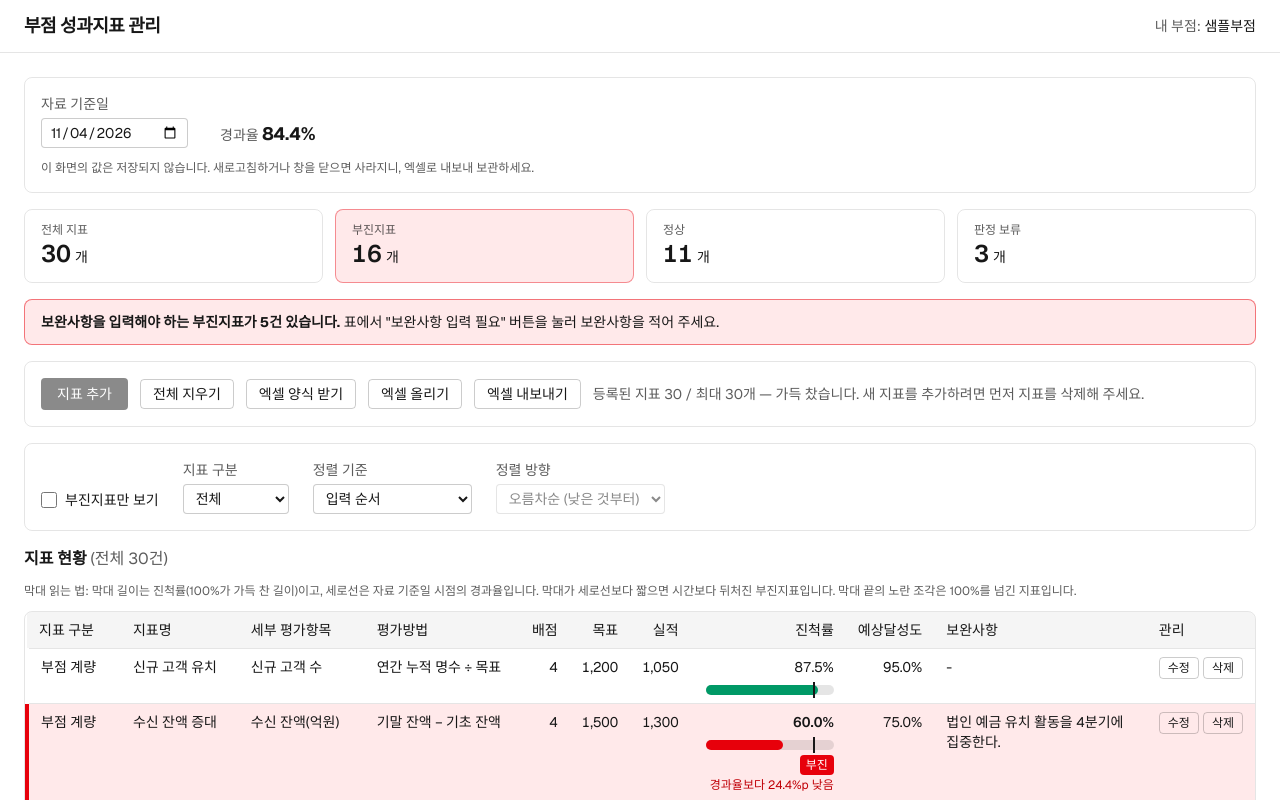
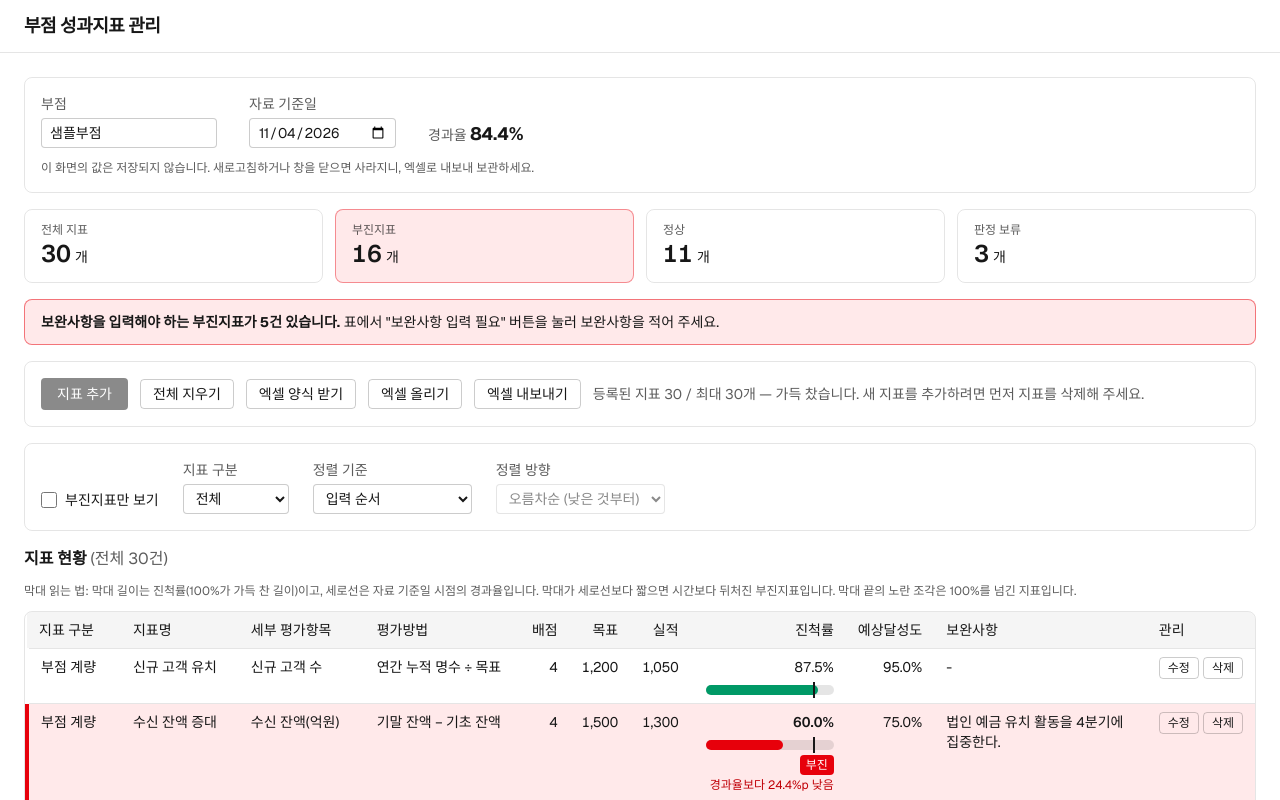
Before and after one commit to greatkmg9968-creator/my-app2, a Next.js app: page / in a window 1280 px wide. Shown: the top 800 px of the page. Built offline with nearby package versions, Linux system fonts and the light colour scheme.

Commit message:
로그인을 제외하고 부점 이름을 화면에서 직접 입력하게 바꿈 (이름을 바꾸면 기존 지표의 부점도 함께 바뀜)
Co-Authored-By: Claude Sonnet 5.5 <noreply@anthropic.com>

```diff
--- a/app/page.tsx
+++ b/app/page.tsx
@@ -6,10 +6,10 @@ import { SAMPLE_BRANCH, SAMPLE_INDICATORS } from "@/lib/sampleData";
 
 export default function Home() {
   return (
-    // 로그인(작업 13) 전이라 샘플 부점을 임시로 쓰고, 처음에는 샘플 지표 30건을 보여준다.
-    // 화면에서 "전체 지우기"로 샘플을 지우고 직접 입력할 수 있다.
-    <AppShell branch={SAMPLE_BRANCH}>
-      <IndicatorDashboard initialIndicators={SAMPLE_INDICATORS} branch={SAMPLE_BRANCH} />
+    // 로그인이 없으므로 부점 이름은 화면에서 직접 입력한다. 처음에는 샘플 부점 이름과 샘플 지표 30건을 보여주고,
+    // 화면에서 "전체 지우기"로 샘플을 지운 뒤 부점 이름을 바꾸고 직접 입력할 수 있다.
+    <AppShell>
+      <IndicatorDashboard initialIndicators={SAMPLE_INDICATORS} initialBranch={SAMPLE_BRANCH} />
     </AppShell>
   );
 }
--- a/components/AppShell.tsx
+++ b/components/AppShell.tsx
@@ -1,4 +1,4 @@
-// Design Ref: §2.2 ① 상단 바 — 서비스 이름 · 내 부점 (로그아웃 버튼은 작업 13에서 추가)
+// Design Ref: §2.2 ① 상단 바 — 서비스 이름. (로그인을 만들지 않으므로 로그아웃 버튼과 로그인 정보는 없다)
 // Plan SC: 작업 4 — 기본 화면 틀 (공통 레이아웃, 제목, 메뉴)
 
 import type { ReactNode } from "react";
@@ -7,28 +7,17 @@ import type { ReactNode } from "react";
 export const SERVICE_NAME = "부점 성과지표 관리";
 
 interface AppShellProps {
-  /** 로그인한 사용자의 부점. 로그인 기능(작업 13) 전에는 없을 수 있다. */
-  branch?: string;
   /** 화면 본문 */
   children: ReactNode;
 }
 
-/**
- * 로그인 후 화면이 공통으로 쓰는 틀: 위쪽에 상단 바, 아래쪽에 본문 영역.
- * 로그인 화면은 상단 바가 필요 없으므로 이 틀을 쓰지 않는다.
- */
-export default function AppShell({ branch, children }: AppShellProps) {
+/** 화면이 공통으로 쓰는 틀: 위쪽에 상단 바, 아래쪽에 본문 영역. */
+export default function AppShell({ children }: AppShellProps) {
   return (
     <div className="flex min-h-full flex-1 flex-col">
       <header className="border-b border-black/10 bg-background dark:border-white/15">
         <div className="mx-auto flex w-full max-w-7xl items-center justify-between gap-4 px-4 py-3 sm:px-6">
           <h1 className="text-lg font-semibold tracking-tight">{SERVICE_NAME}</h1>
-          <p className="text-sm text-foreground/70">
-            내 부점:{" "}
-            <span className="font-medium text-foreground">
-              {branch ?? "(로그인 전)"}
-            </span>
-          </p>
         </div>
       </header>
 
--- a/components/IndicatorDashboard.tsx
+++ b/components/IndicatorDashboard.tsx
@@ -87,8 +87,8 @@ const CONTROL_CLASS =
 interface IndicatorDashboardProps {
   /** 처음에 보여줄 지표. 화면에서 추가·수정·삭제하면 이 화면 안에서만 바뀐다. */
   initialIndicators: Indicator[];
-  /** 로그인한 사용자의 부점. 새 지표에 자동으로 넣는다. */
-  branch: string;
+  /** 처음에 채워 둘 부점 이름. 화면에서 바꿀 수 있고, 새 지표에 자동으로 들어간다. */
+  initialBranch: string;
 }
 
 // 오늘 날짜는 브라우저에서만 안다. 서버에서 처음 그릴 때는 빈 값을 쓰고,
@@ -136,10 +136,25 @@ function SummaryCard({
 
 export default function IndicatorDashboard({
   initialIndicators,
-  branch,
+  initialBranch,
 }: IndicatorDashboardProps) {
   // 지표 목록. 이 화면의 메모리에만 두고 저장하지 않는다.
   const [indicators, setIndicators] = useState<Indicator[]>(initialIndicators);
+
+  // 부점 이름. 로그인이 없으므로 화면에서 직접 입력한다. (입력 중에는 공백도 그대로 두고, 쓸 때는 앞뒤 공백을 지운다)
+  const [branchInput, setBranchInput] = useState(initialBranch);
+  const branch = branchInput.trim();
+  const branchReady = branch !== "";
+
+  /** 부점 이름을 바꾸면 이미 있는 지표의 부점도 같은 이름으로 맞춘다. (엑셀로 내보낸 뒤 다시 올릴 때 부점이 어긋나지 않게) */
+  const handleBranchChange = (value: string) => {
+    setBranchInput(value);
+    const next = value.trim();
+    if (next === "") return;
+    setIndicators((current) =>
+      current.map((item) => (item.branch === next ? item : { ...item, branch: next })),
+    );
+  };
   const [formTarget, setFormTarget] = useState<FormTarget>(null);
   const isFull = indicators.length >= MAX_INDICATORS;
 
@@ -199,7 +214,7 @@ export default function IndicatorDashboard({
   const [uploadNotice, setUploadNotice] = useState<UploadNotice | null>(null);
   const [excelBusy, setExcelBusy] = useState(false);
 
-  /** 엑셀 양식(.xlsx)을 만들어 내려받는다. 양식에는 내 부점 이름이 미리 적혀 있다. */
+  /** 엑셀 양식(.xlsx)을 만들어 내려받는다. 양식에는 화면에 입력한 부점 이름이 미리 적혀 있다. */
   const handleDownloadTemplate = async () => {
     setExcelBusy(true);
     setUploadNotice(null);
@@ -351,6 +366,19 @@ export default function IndicatorDashboard({
       >
         <div className="flex flex-wrap items-end gap-x-8 gap-y-3">
           <label className="flex flex-col gap-1 text-sm">
+            <span className="text-foreground/70">부점</span>
+            <input
+              type="text"
+              value={branchInput}
+              onChange={(event) => handleBranchChange(event.target.value)}
+              placeholder="부점 이름"
+              maxLength={40}
+              aria-invalid={branchReady ? undefined : true}
+              data-testid="branch-input"
+              className="w-44 rounded border border-black/20 bg-background px-2 py-1 aria-[invalid=true]:border-red-600 dark:border-white/25"
+            />
+          </label>
+          <label className="flex flex-col gap-1 text-sm">
             <span className="text-foreground/70">자료 기준일</span>
             <input
               type="date"
@@ -369,6 +397,11 @@ export default function IndicatorDashboard({
         <p className="mt-3 text-xs text-foreground/70">
           이 화면의 값은 저장되지 않습니다. 새로고침하거나 창을 닫으면 사라지니, 엑셀로 내보내 보관하세요.
         </p>
+        {!branchReady && (
+          <p role="alert" className="mt-2 text-xs text-red-600 dark:text-red-400">
+            부점 이름을 입력해야 지표를 추가하거나 엑셀 양식·올리기·내보내기를 쓸 수 있습니다.
+          </p>
+        )}
       </section>
 
       {rows === null || visibleRows === null ? (
@@ -408,7 +441,7 @@ export default function IndicatorDashboard({
             <button
               type="button"
               onClick={() => setFormTarget({ mode: "add" })}
-              disabled={isFull}
+              disabled={isFull || !branchReady}
               className="rounded bg-foreground px-4 py-1.5 text-sm font-medium text-background hover:opacity-90 disabled:cursor-not-allowed disabled:opacity-50"
             >
               지표 추가
@@ -424,7 +457,7 @@ export default function IndicatorDashboard({
             <button
               type="button"
               onClick={handleDownloadTemplate}
-              disabled={excelBusy}
+              disabled={excelBusy || !branchReady}
               className={TOOL_BUTTON}
             >
               엑셀 양식 받기
@@ -432,7 +465,7 @@ export default function IndicatorDashboard({
             <button
               type="button"
               onClick={() => fileInputRef.current?.click()}
-              disabled={excelBusy}
+              disabled={excelBusy || !branchReady}
               className={TOOL_BUTTON}
             >
               엑셀 올리기
@@ -440,7 +473,7 @@ export default function IndicatorDashboard({
             <button
               type="button"
               onClick={handleExport}
-              disabled={excelBusy || indicators.length === 0}
+              disabled={excelBusy || !branchReady || indicators.length === 0}
               title="필터·정렬과 관계없이 전체 지표를 내보냅니다."
               className={TOOL_BUTTON}
             >
--- a/components/IndicatorForm.tsx
+++ b/components/IndicatorForm.tsx
@@ -26,7 +26,7 @@ import {
 } from "@/types/indicator";
 
 interface IndicatorFormProps {
-  /** 로그인한 사용자의 부점. 입력칸 없이 자동으로 넣는다. */
+  /** 화면에 입력한 부점 이름. 입력칸 없이 자동으로 넣는다. */
   branch: string;
   /** 수정할 지표. 없으면 새 지표를 추가한다. */
   initial?: Indicator;
@@ -170,7 +170,7 @@ export default function IndicatorForm({
             {initial ? "지표 수정" : "지표 추가"}
           </h2>
           <p className="mt-1 text-xs text-foreground/70">
-            부점: <span className="font-medium text-foreground">{branch}</span> (로그인한 부점으로 자동 입력됩니다)
+            부점: <span className="font-medium text-foreground">{branch}</span> (화면 위쪽에 입력한 부점 이름이 자동으로 들어갑니다)
           </p>
         </header>
 
--- a/lib/excel.ts
+++ b/lib/excel.ts
@@ -34,7 +34,7 @@ const GUIDE_LINES: string[] = [
   "",
   `1. "${DATA_SHEET_NAME}" 시트에 지표를 한 줄에 하나씩 적습니다. 최대 ${MAX_INDICATORS}개까지 올릴 수 있습니다.`,
   "2. 첫 줄(머리글)은 지우거나 이름을 바꾸지 마세요. 열 순서는 바꿔도 됩니다.",
-  "3. 부점 칸은 내 부점 이름이 미리 적혀 있습니다. 다른 부점 이름이 있으면 올릴 수 없습니다.",
+  "3. 부점 칸은 화면에 입력한 부점 이름이 미리 적혀 있습니다. 화면의 부점 이름과 다르면 올릴 수 없습니다.",
   `4. 지표구분은 ${INDICATOR_CATEGORIES.join(" / ")} 중 하나를 고릅니다.`,
   "5. 계량 지표: 기준값, 목표값, 실적값을 적습니다. 진척률은 자동 계산되므로 비워 두세요.",
   "   (목표값과 기준값이 같아 계산할 수 없을 때만 진척률을 직접 적습니다)",
@@ -118,7 +118,7 @@ const WARNING_FONT_COLOR = "FFB91C1C";
 export interface ExportInput {
   /** 화면의 모든 지표를 평가한 줄들. 필터·정렬과 관계없이 전체를 넣는다. */
   rows: IndicatorRow[];
-  /** 로그인한 사용자의 부점 */
+  /** 화면에 입력한 부점 이름 */
   branch: string;
   /** 화면의 자료 기준일 */
   referenceDate: string;
--- a/lib/excelRows.ts
+++ b/lib/excelRows.ts
@@ -49,7 +49,7 @@ export type UploadResult =
 
 /** 검사에 필요한 바깥 정보 */
 export interface UploadContext {
-  /** 로그인한 사용자의 부점. 파일 안의 부점이 이것과 같아야 한다. */
+  /** 화면에 입력한 부점 이름. 파일 안의 부점이 이것과 같아야 한다. */
   branch: string;
   /** 화면의 자료 기준일. 부진지표의 보완사항 필수 검사에 쓴다. */
   referenceDate: string;
@@ -161,7 +161,8 @@ export function parseUploadedSheet(sheet: RawSheet, context: UploadContext): Upl
   };
 
   for (const { rowNumber, texts } of dataRows) {
-    // 부점은 내 부점이어야 한다. (직접 입력 폼은 부점을 자동으로 넣으므로, 엑셀에서만 검사한다)
+    // 부점은 화면에 입력한 부점 이름과 같아야 한다. (직접 입력 폼은 부점을 자동으로 넣으므로, 엑셀에서만 검사한다)
+    // 다른 부점 파일을 실수로 올리는 것을 막는 장치이며, 로그인 같은 접근 통제는 아니다.
     const fileBranch = textOf(texts, "branch");
     if (fileBranch === "") {
       errors.push({ row: rowNumber, message: `${FIELD_LABELS.branch}: 부점을 입력해 주세요.` });
--- a/lib/indicatorForm.ts
+++ b/lib/indicatorForm.ts
@@ -165,7 +165,7 @@ export function checkNoteRequired(values: IndicatorFormValues, referenceDate: st
 /**
  * 입력한 값을 검사해 지표 한 건으로 바꾼다.
  * @param values 폼에 입력한 값
- * @param branch 로그인한 사용자의 부점. 폼에서 입력받지 않고 자동으로 넣는다.
+ * @param branch 화면에 입력한 부점 이름. 폼에서 입력받지 않고 자동으로 넣는다.
  * @param referenceDate 화면의 자료 기준일. 주면 부진지표의 보완사항 필수 검사도 한다.
  */
 export function validateIndicatorForm(
--- a/types/indicator.ts
+++ b/types/indicator.ts
@@ -37,7 +37,7 @@ export function isIndicatorCategory(value: string): value is IndicatorCategory {
  * - 퍼센트 값(진척률, 예상달성도)은 0~200 사이 숫자다. (100 = 목표 100% 달성)
  */
 export interface Indicator {
-  /** 부점. 로그인 계정의 부점(app_metadata)과 같아야 하며 입력 창에서는 자동으로 채운다. */
+  /** 부점. 화면 위쪽 기준 정보에 입력한 부점 이름이 자동으로 들어간다. (엑셀로 올릴 때는 이 이름과 같아야 한다) */
   branch: string;
 
   /** 지표 구분(큰 범주): 부점 계량 / 부점 비계량 / 공통 계량 / 공통 비계량. 필터에 사용한다. */
```
